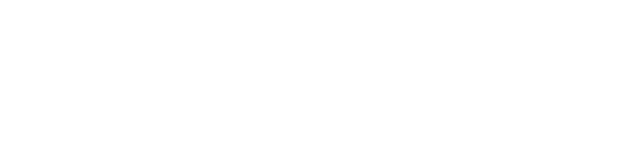
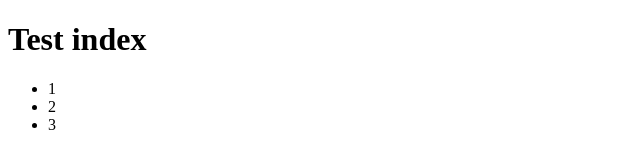
Before and after one commit to friedmannmartin/Test, a plain HTML site: page index.html in a window 1280 px wide. Shown: the whole page, without its empty margins (0-640 px from the left). Drawn offline with Linux system fonts and the light colour scheme.

Commit message:
Aktualizace indexu

```diff
--- a/index.html
+++ b/index.html
@@ -6,6 +6,11 @@
     <title>Document</title>
 </head>
 <body>
-
+    <h1>Test index</h1>
+    <ul>
+        <li>1</li>
+        <li>2</li>
+        <li>3</li>
+    </ul>
 </body>
 </html>
```
